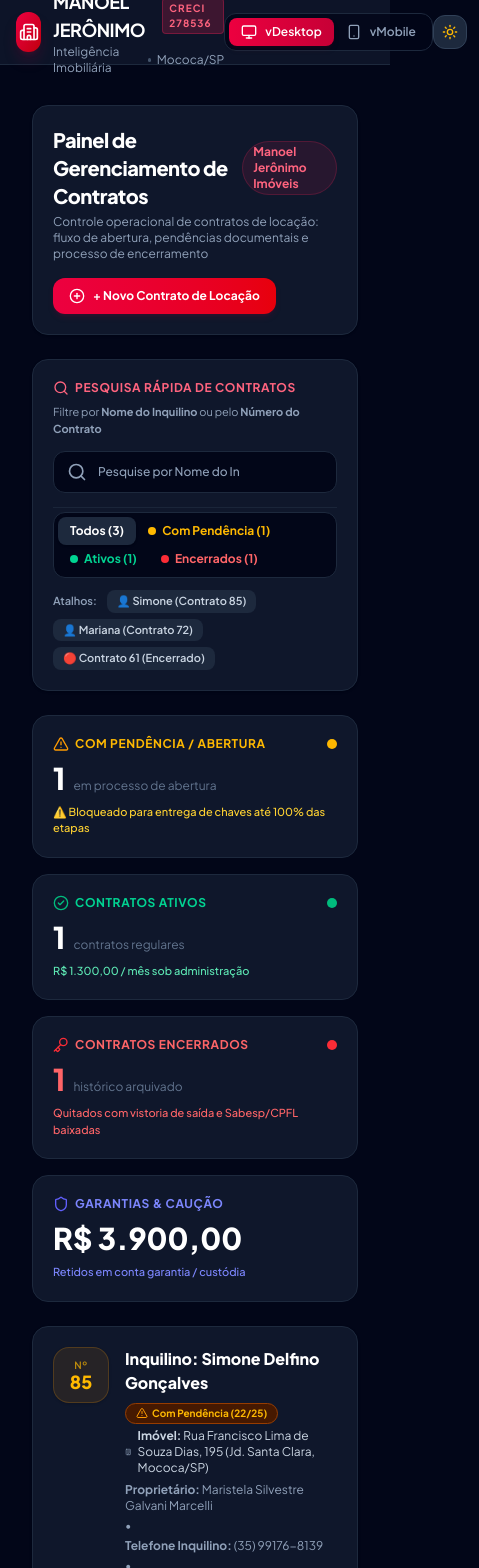
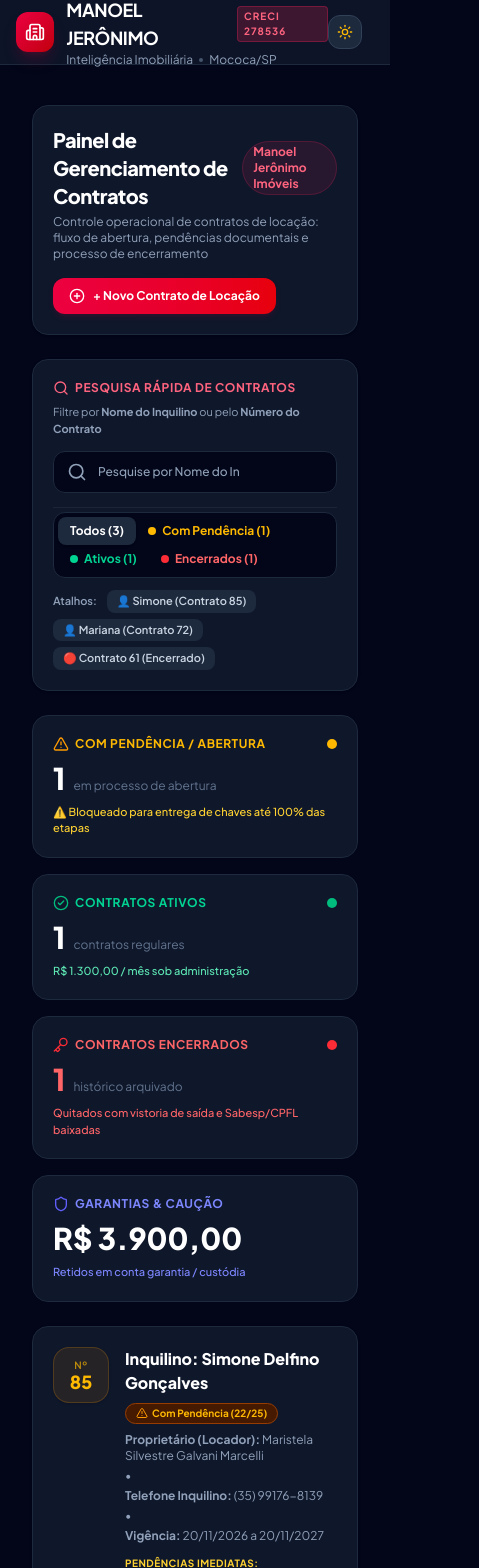
Before and after one commit to Rafapsantoz/REA, a React (Vite) app in the folder rpsec_imobi/: page / in a window 390 px wide. Shown: the top 1568 px of the page, 479 px wide, since content can reach past the window. Built offline with nearby package versions, Linux system fonts and the light colour scheme.

Commit message:
feat(imobi): remover seletor mobile e retirar endereco do imovel dos cards de contrato

```diff
--- a/rpsec_imobi/src/App.tsx
+++ b/rpsec_imobi/src/App.tsx
@@ -1,7 +1,6 @@
 import React, { useState, useEffect } from 'react';
 import { Navbar } from './components/Navbar';
 import { DesktopView } from './components/DesktopView';
-import { MobileView } from './components/MobileView';
 import { INITIAL_CLIENTES, INITIAL_IMOVEIS, INITIAL_VISITAS } from './mockData';
 import { INITIAL_CONTRATOS } from './mockContratos';
 import { Cliente, Imovel, VisitaLead, ContratoLocacaoCompleto } from './types';
@@ -9,7 +8,6 @@ import { Sparkles, CheckCircle2 } from 'lucide-react';
 import { ToastProvider } from './components/Toast';
 
 export function App() {
-  const [currentView, setCurrentView] = useState<'desktop' | 'mobile'>('desktop');
   const [clientes, setClientes] = useState<Cliente[]>(INITIAL_CLIENTES);
   const [imoveis, setImoveis] = useState<Imovel[]>(INITIAL_IMOVEIS);
   const [visitas, setVisitas] = useState<VisitaLead[]>(INITIAL_VISITAS);
@@ -85,15 +83,12 @@ export function App() {
       <div className="min-h-screen bg-slate-100 dark:bg-slate-950 text-slate-900 dark:text-slate-100 flex flex-col transition-colors duration-200">
         {/* Top Navigation com Botão de Tema */}
         <Navbar
-          currentView={currentView}
-          onViewChange={setCurrentView}
           theme={theme}
           onToggleTheme={toggleTheme}
         />
 
         {/* Main Content Area */}
         <main className="flex-1 max-w-7xl w-full mx-auto px-4 sm:px-6 lg:px-8 py-6">
-          {currentView === 'desktop' ? (
           <DesktopView
             clientes={clientes}
             imoveis={imoveis}
@@ -107,16 +102,6 @@ export function App() {
             onUpdateContrato={handleUpdateContrato}
             onAddContrato={handleAddContrato}
           />
-          ) : (
-            <MobileView
-              clientes={clientes}
-              imoveis={imoveis}
-              visitas={visitas}
-              onUpdateVisitaStatus={handleUpdateVisitaStatus}
-              onAddClienteNota={handleAddClienteNota}
-              onUpdateImovelStatus={handleUpdateImovelStatus}
-            />
-          )}
         </main>
 
         {/* Footer com Roteiro da Proposta Comercial RPsecti */}
--- a/rpsec_imobi/src/components/ContratoChecklistModal.tsx
+++ b/rpsec_imobi/src/components/ContratoChecklistModal.tsx
@@ -202,7 +202,9 @@ export const ContratoChecklistModal: React.FC<ContratoChecklistModalProps> = ({
                 )}
               </div>
               <p className="text-xs text-slate-500 dark:text-slate-400 mt-0.5 flex items-center gap-2">
-                <span><strong>Imóvel:</strong> {contrato.imovelEndereco} — {contrato.imovelBairro}, {contrato.imovelCidade}</span>
+                <span><strong>Locador:</strong> {contrato.locador.nome}</span>
+                <span>•</span>
+                <span><strong>Inquilino:</strong> {contrato.locatario.nome}</span>
                 <span>•</span>
                 <span><strong>Aluguel:</strong> R$ {contrato.valores.aluguel.toLocaleString('pt-BR')},00</span>
               </p>
--- a/rpsec_imobi/src/components/DesktopView.tsx
+++ b/rpsec_imobi/src/components/DesktopView.tsx
@@ -416,13 +416,8 @@ export const DesktopView: React.FC<DesktopViewProps> = ({
                       )}
                     </div>
 
-                    <p className="text-xs text-slate-600 dark:text-slate-300 flex items-center gap-1.5">
-                      <Building className="w-3.5 h-3.5 text-slate-400" />
-                      <span><strong>Imóvel:</strong> {contrato.imovelEndereco} ({contrato.imovelBairro}, {contrato.imovelCidade})</span>
-                    </p>
-
-                    <div className="flex flex-wrap items-center gap-x-4 gap-y-1 text-xs text-slate-500 dark:text-slate-400 pt-0.5">
-                      <span><strong>Proprietário:</strong> {contrato.locador.nome}</span>
+                    <div className="flex flex-wrap items-center gap-x-4 gap-y-1 text-xs text-slate-500 dark:text-slate-400 pt-1">
+                      <span><strong>Proprietário (Locador):</strong> {contrato.locador.nome}</span>
                       <span>•</span>
                       <span><strong>Telefone Inquilino:</strong> {contrato.locatario.telefone}</span>
                       <span>•</span>
--- a/rpsec_imobi/src/components/Navbar.tsx
+++ b/rpsec_imobi/src/components/Navbar.tsx
@@ -1,14 +1,12 @@
 import React from 'react';
-import { Building2, Smartphone, Monitor, ShieldCheck, PhoneCall, Sun, Moon } from 'lucide-react';
+import { Building2, ShieldCheck, PhoneCall, Sun, Moon } from 'lucide-react';
 
 interface NavbarProps {
-  currentView: 'desktop' | 'mobile';
-  onViewChange: (view: 'desktop' | 'mobile') => void;
   theme: 'light' | 'dark';
   onToggleTheme: () => void;
 }
 
-export const Navbar: React.FC<NavbarProps> = ({ currentView, onViewChange, theme, onToggleTheme }) => {
+export const Navbar: React.FC<NavbarProps> = ({ theme, onToggleTheme }) => {
   return (
     <header className="sticky top-0 z-50 bg-white/90 dark:bg-slate-900/90 backdrop-blur-md border-b border-slate-200 dark:border-slate-800 transition-colors duration-200">
       <div className="max-w-7xl mx-auto px-4 sm:px-6 lg:px-8">
@@ -32,33 +30,6 @@ export const Navbar: React.FC<NavbarProps> = ({ currentView, onViewChange, theme
                 <span>Mococa/SP</span>
               </p>
             </div>
-          </div>
-
-          {/* Seletor de Modo: Desktop vs Mobile */}
-          <div className="flex items-center bg-slate-100 dark:bg-slate-950/80 p-1 rounded-xl border border-slate-200 dark:border-slate-800">
-            <button
-              onClick={() => onViewChange('desktop')}
-              className={`flex items-center space-x-2 px-3 py-1.5 rounded-lg text-xs font-semibold transition-all ${
-                currentView === 'desktop'
-                  ? 'bg-gradient-to-r from-rose-600 to-rose-700 text-white shadow-md shadow-rose-950/20'
-                  : 'text-slate-600 dark:text-slate-400 hover:text-slate-900 dark:hover:text-slate-200'
-              }`}
-            >
-              <Monitor className="w-4 h-4" />
-              <span>vDesktop</span>
-            </button>
-
-            <button
-              onClick={() => onViewChange('mobile')}
-              className={`flex items-center space-x-2 px-3 py-1.5 rounded-lg text-xs font-semibold transition-all ${
-                currentView === 'mobile'
-                  ? 'bg-gradient-to-r from-emerald-600 to-teal-600 text-white shadow-md shadow-emerald-950/20'
-                  : 'text-slate-600 dark:text-slate-400 hover:text-slate-900 dark:hover:text-slate-200'
-              }`}
-            >
-              <Smartphone className="w-4 h-4" />
-              <span>vMobile</span>
-            </button>
           </div>
 
           {/* Botão de Tema + Contato / Status */}
--- a/rpsec_imobi/src/components/NovoContratoModal.tsx
+++ b/rpsec_imobi/src/components/NovoContratoModal.tsx
@@ -230,7 +230,7 @@ export const NovoContratoModal: React.FC<NovoContratoModalProps> = ({
 
         {/* Formulário */}
         <form onSubmit={handleSubmit} className="p-6 space-y-4">
-          <div className="grid grid-cols-1 sm:grid-cols-3 gap-3">
+          <div className="grid grid-cols-1 sm:grid-cols-2 gap-3">
             <div>
               <label className="text-xs font-bold text-slate-700 dark:text-slate-300 block mb-1">Nº Ordem Contrato *</label>
               <input
@@ -242,14 +242,12 @@ export const NovoContratoModal: React.FC<NovoContratoModalProps> = ({
                 className="w-full text-xs p-2.5 rounded-xl bg-slate-50 dark:bg-slate-950 border border-slate-200 dark:border-slate-700 font-bold"
               />
             </div>
-            <div className="sm:col-span-2">
-              <label className="text-xs font-bold text-slate-700 dark:text-slate-300 block mb-1">Endereço do Imóvel *</label>
+            <div>
+              <label className="text-xs font-bold text-slate-700 dark:text-slate-300 block mb-1">Dia Vencimento *</label>
               <input
-                type="text"
-                required
-                value={imovelEndereco}
-                onChange={(e) => setImovelEndereco(e.target.value)}
-                placeholder="Rua, número e bairro"
+                type="number"
+                value={vencimentoDia}
+                onChange={(e) => setVencimentoDia(Number(e.target.value))}
                 className="w-full text-xs p-2.5 rounded-xl bg-slate-50 dark:bg-slate-950 border border-slate-200 dark:border-slate-700"
               />
             </div>
@@ -312,7 +310,7 @@ export const NovoContratoModal: React.FC<NovoContratoModalProps> = ({
           </div>
 
           {/* Valores & Garantia */}
-          <div className="grid grid-cols-1 sm:grid-cols-3 gap-3">
+          <div className="grid grid-cols-1 sm:grid-cols-2 gap-3">
             <div>
               <label className="text-xs font-bold text-slate-700 dark:text-slate-300 block mb-1">Valor Aluguel (R$)</label>
               <input
@@ -320,15 +318,6 @@ export const NovoContratoModal: React.FC<NovoContratoModalProps> = ({
                 value={aluguelValor}
                 onChange={(e) => setAluguelValor(Number(e.target.value))}
                 className="w-full text-xs p-2.5 rounded-xl bg-slate-50 dark:bg-slate-950 border border-slate-200 dark:border-slate-700 font-bold text-emerald-500"
-              />
-            </div>
-            <div>
-              <label className="text-xs font-bold text-slate-700 dark:text-slate-300 block mb-1">Dia Vencimento</label>
-              <input
-                type="number"
-                value={vencimentoDia}
-                onChange={(e) => setVencimentoDia(Number(e.target.value))}
-                className="w-full text-xs p-2.5 rounded-xl bg-slate-50 dark:bg-slate-950 border border-slate-200 dark:border-slate-700"
               />
             </div>
             <div>
```
Lines whose indentation alone changed are shown as unchanged.
